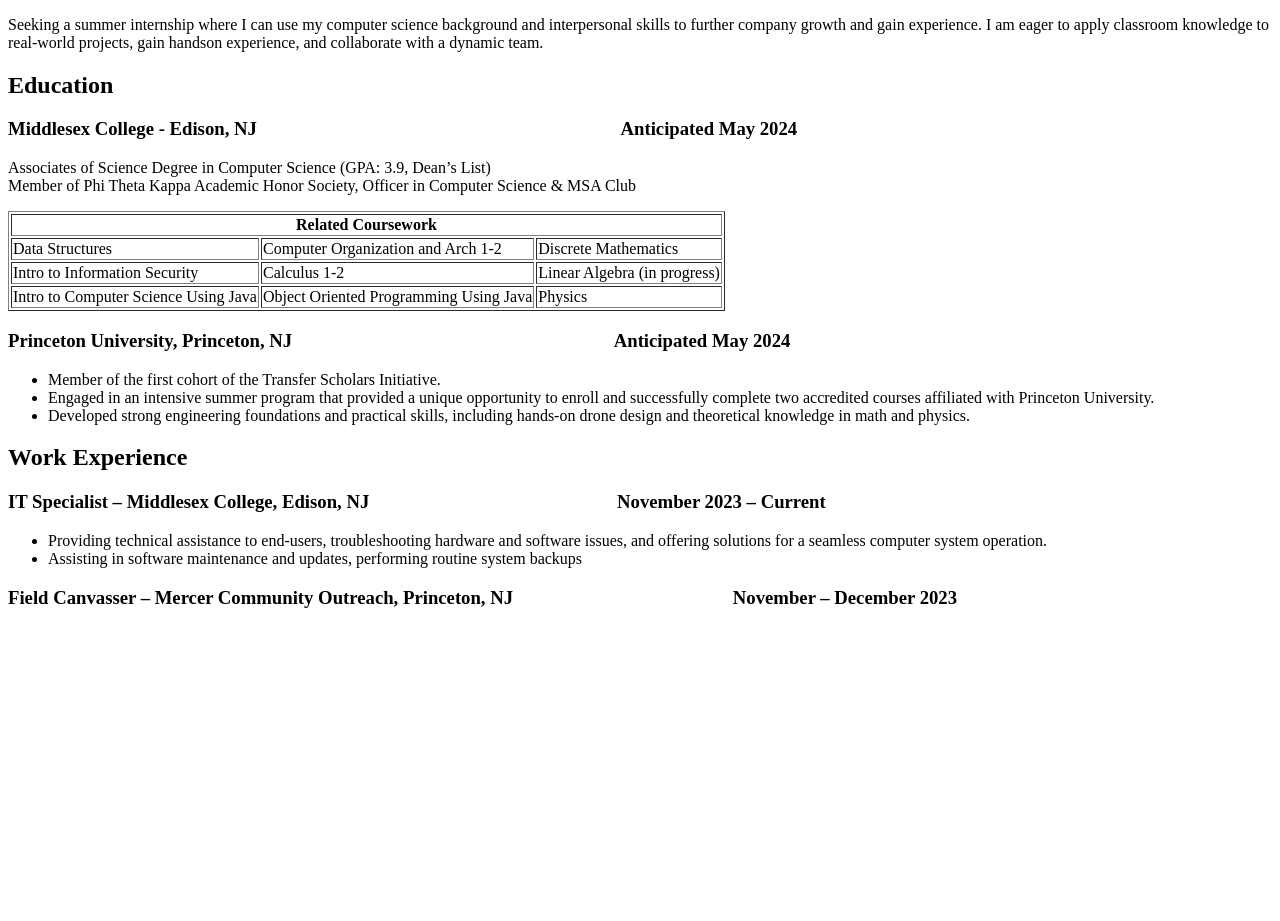
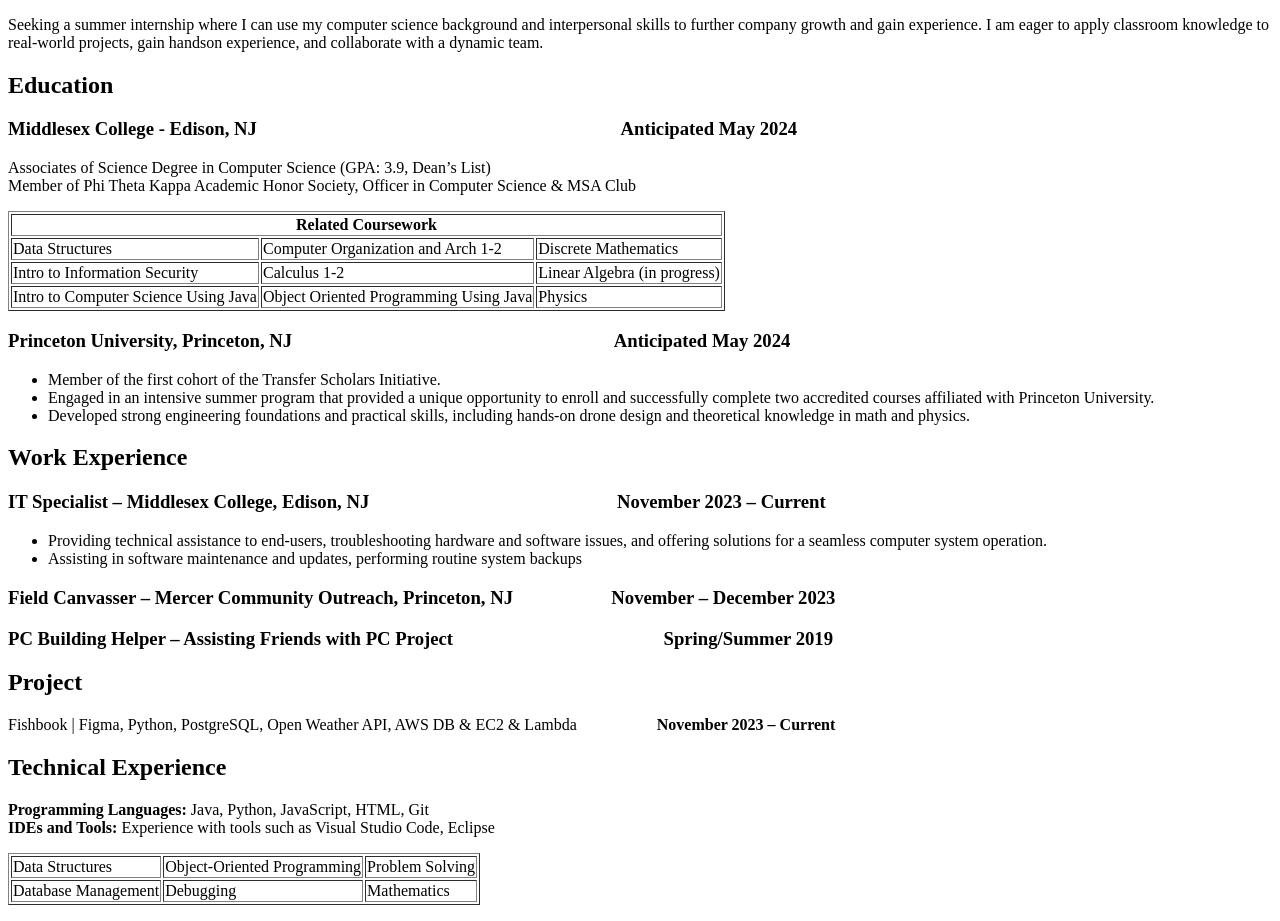
Before and after one commit to adam-shen/my-website, a plain HTML site: page public/resume.html in a window 1280 px wide. Shown: the part 157-1078 px from the top of the page. Before the commit the page ends 800 px from the top, so only its background shows below. Drawn offline with Linux system fonts and the light colour scheme.

Commit message:
Finishing touches

```diff
--- a/public/resume.html
+++ b/public/resume.html
@@ -74,7 +74,42 @@
               <li>Assisting in software maintenance and updates, performing routine system backups</li>
           </ul>
 
-          <h3>Field Canvasser – Mercer Community Outreach, Princeton, NJ  &nbsp;&nbsp;&nbsp;&nbsp;&nbsp;&nbsp;&nbsp;&nbsp;&nbsp;&nbsp;&nbsp;&nbsp;&nbsp;&nbsp;&nbsp;&nbsp;&nbsp;&nbsp;&nbsp;&nbsp;&nbsp;&nbsp;&nbsp;&nbsp;&nbsp;&nbsp;&nbsp;&nbsp;&nbsp;&nbsp;&nbsp;&nbsp;&nbsp;&nbsp;&nbsp;&nbsp;&nbsp;&nbsp;&nbsp;&nbsp;&nbsp;&nbsp;&nbsp;&nbsp;&nbsp;  November – December 2023</h3>
+          <h3>Field Canvasser – Mercer Community Outreach, Princeton, NJ  &nbsp;&nbsp;&nbsp;&nbsp;&nbsp;&nbsp;&nbsp;&nbsp;&nbsp;&nbsp;&nbsp;&nbsp;&nbsp;&nbsp;&nbsp;&nbsp;&nbsp;&nbsp;&nbsp;  November – December 2023</h3>
+
+          <h3>PC Building Helper – Assisting Friends with PC Project &nbsp;&nbsp;&nbsp;&nbsp;&nbsp;&nbsp;&nbsp;&nbsp;&nbsp;&nbsp;&nbsp;&nbsp;&nbsp;&nbsp;&nbsp;&nbsp;&nbsp;&nbsp;&nbsp;&nbsp;&nbsp;&nbsp;&nbsp;&nbsp;&nbsp;&nbsp;&nbsp;&nbsp;&nbsp;&nbsp;&nbsp;&nbsp;&nbsp;&nbsp;&nbsp;&nbsp;&nbsp;&nbsp;&nbsp;&nbsp;&nbsp;&nbsp;&nbsp; Spring/Summer 2019</h3>
+
+
+          <h2>Project</h2>
+            <p>Fishbook | Figma, Python, PostgreSQL, Open Weather API, AWS DB & EC2 & Lambda &nbsp;&nbsp;&nbsp;&nbsp;&nbsp;&nbsp;&nbsp;&nbsp;&nbsp;&nbsp;&nbsp;&nbsp;&nbsp;&nbsp;&nbsp;&nbsp;&nbsp;&nbsp;&nbsp;<b>November 2023 – Current </b></p>
+
+
+          <h2>Technical Experience</h2>
+            <p>
+              <b>Programming Languages:</b>  Java, Python, JavaScript, HTML, Git <br />
+
+              <b>IDEs and Tools:</b> Experience with tools such as Visual Studio Code, Eclipse
+
+
+              <table border="1">
+                <tbody>
+                  <tr>
+                    <td>Data Structures</td>
+                    <td>Object-Oriented Programming</td>
+                    <td> Problem Solving</td>
+                  </tr>
+                  <tr>
+                    <td>Database Management</td>
+                    <td>Debugging</td>
+                    <td>Mathematics</td>
+                  </tr>
+                </tbody>
+              </table>
+
+
+            </p>
+
+
+
 
     </body>
 </html>
```
